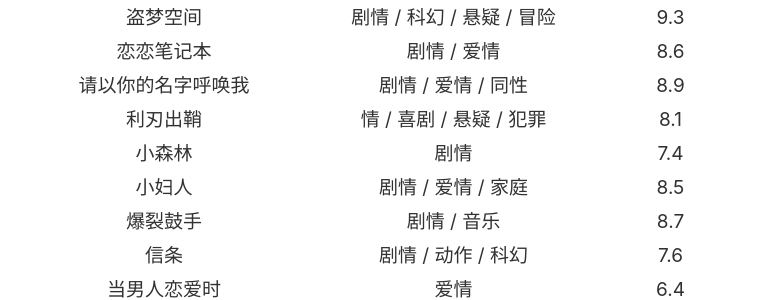
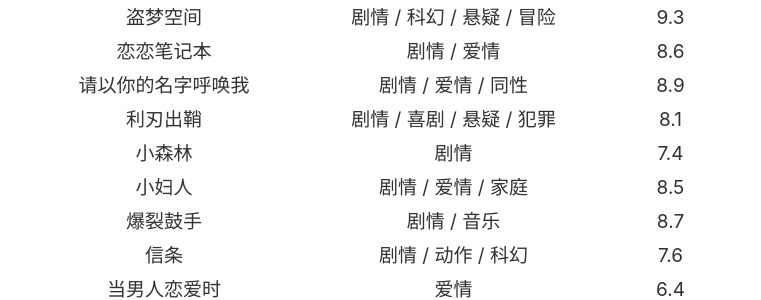
Before and after one commit to SWHL/SWHL.github.io, a Jekyll site: the page built from _pages/videos.md, in a window 1280 px wide. Shown: the part 800-1100 px from the top of the page, without its empty margins (259-1020 px from the left). Built offline with Jekyll 4.4.1, drawn with Linux system fonts in a browser that asks for light colours.

Commit message:
Update videos.md

```diff
--- a/_pages/videos.md
+++ b/_pages/videos.md
@@ -91,7 +91,7 @@ image: "./images/pages/videos.jpg"
 	　　</tr>
 		<tr>
 	　　　　　<td><a href="https://movie.douban.com/subject/30318116/" target="_blank">利刃出鞘</a></td>
-	　　　　　<td>情 / 喜剧 / 悬疑 / 犯罪</td>
+	　　　　　<td>剧情 / 喜剧 / 悬疑 / 犯罪</td>
 	　　　　　<td>8.1</td>
 	　　</tr>
 		　　<tr>
```
